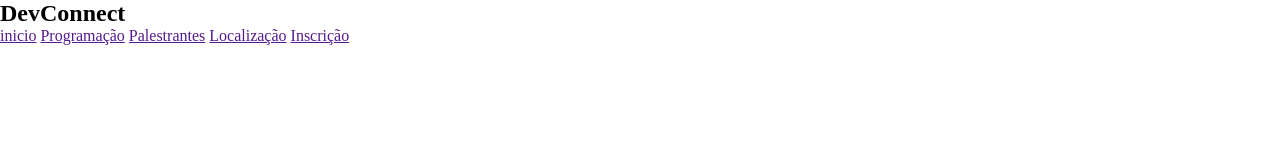
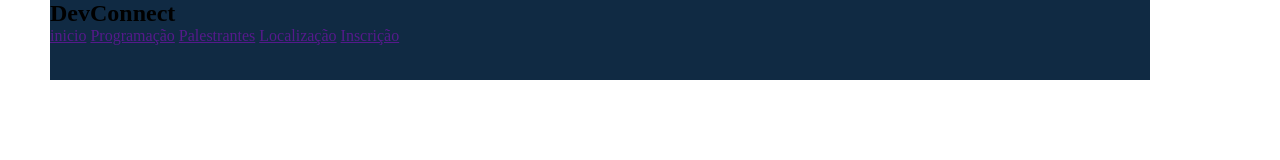
Before and after one commit to guilhermeSilva12-skeleton/DevConnect, a plain HTML site: page index.html in a window 1280 px wide. Drawn offline with Linux system fonts and the light colour scheme.

Commit message:
style: cabecalho estilizado

```diff
--- a/index.html
+++ b/index.html
@@ -7,10 +7,10 @@
     <title>DevConnect</title>
 </head>
 <body>
-    <header id="cabecacalho">
+    <header id="cabecalho">
+
         <nav id="navegacao">
             <h2 id="titulo">DevConnect</h2>
-
             <a href="" class="nav-botao">inicio</a>
             <a href="" class="nav-botao">Programação</a>
             <a href="" class="nav-botao">Palestrantes</a>
--- a/style.css
+++ b/style.css
@@ -3,3 +3,11 @@
     padding: 0;
     margin: 0;
 }
+
+#cabecalho {
+    display: flex;
+    margin: 0px 50px 0px 50px;
+    width: 1100px;
+    height: 80px;
+    background-color: #102A43;
+}
```
